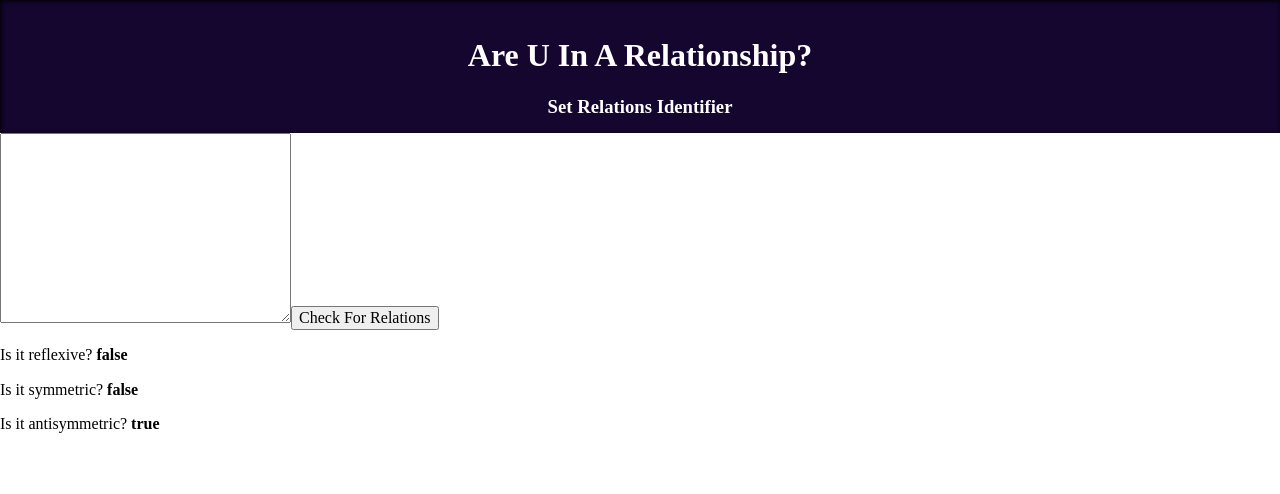
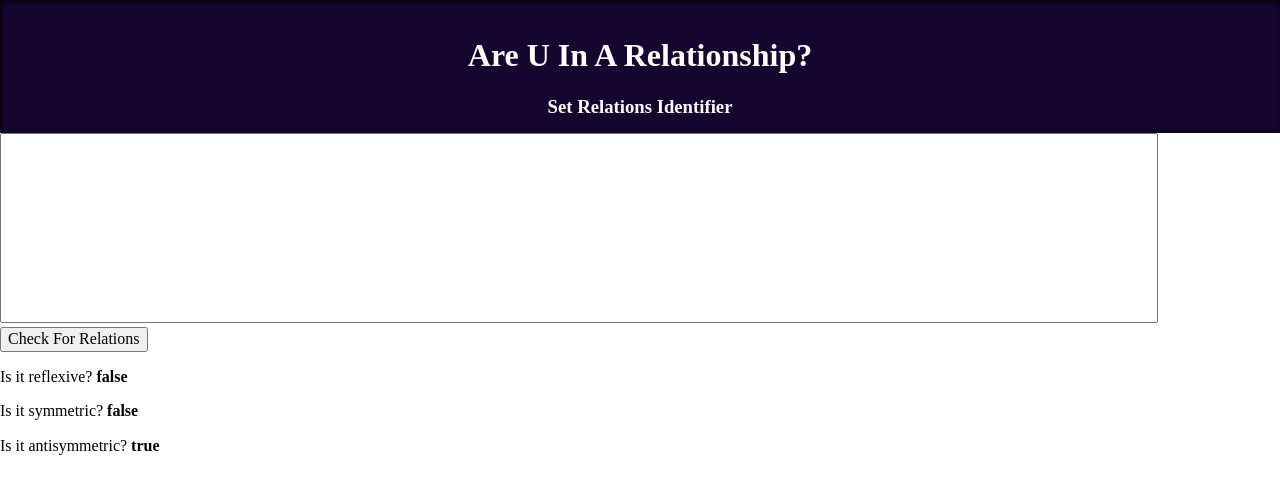
Before and after one commit to codenamerey/relation-type-determinator, a React (Create React App) app: page / in a window 1280 px wide. Shown: the top 494 px of the page. Built offline with nearby package versions, Linux system fonts and the light colour scheme.

Commit message:
Add style to Input component

```diff
--- /dev/null
+++ b/src/components/Input.css
@@ -0,0 +1,8 @@
+.textInputArea {
+    margin: 1rem;
+}
+
+textarea {
+    resize: none;
+    width: 90vw;
+}
--- a/src/components/Input.js
+++ b/src/components/Input.js
@@ -1,3 +1,5 @@
+import './Input.css';
+
 function Input() {
     return (
         <>
```
